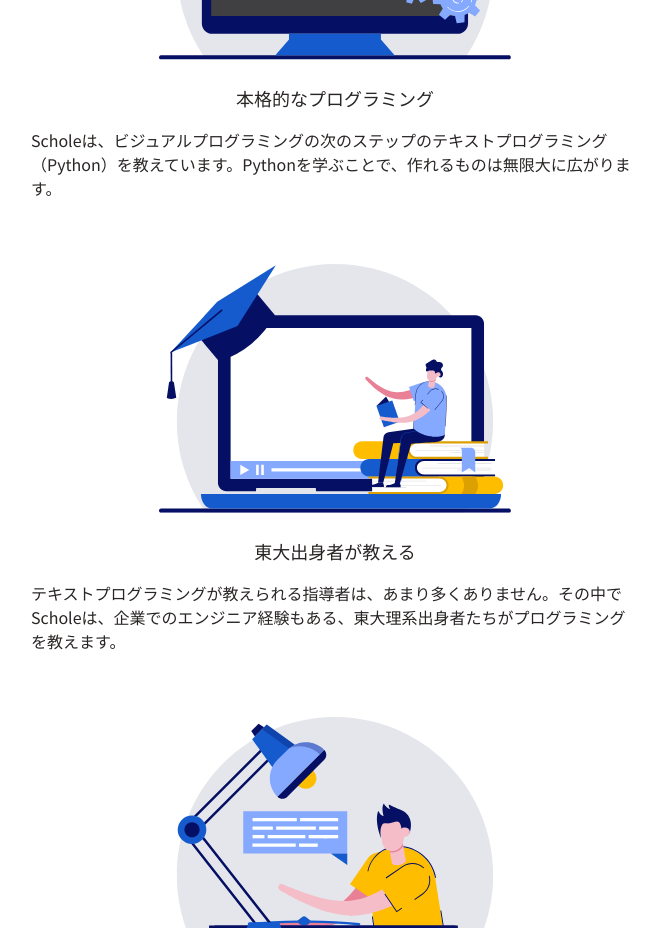
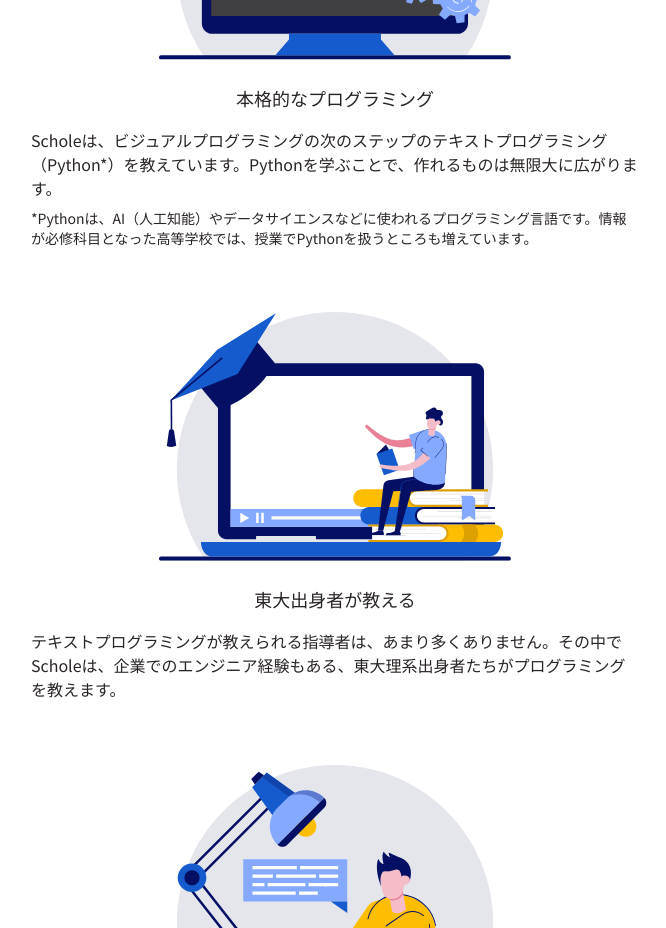
Before and after one commit to scholeapp/campaign.schole.app, a Next.js app: page /python-course in a window 1280 px wide. Shown: the part 1380-2308 px from the top of the page, without its empty margins (305-971 px from the left). Built offline with nearby package versions, Linux system fonts and the light colour scheme.

Commit message:
add annotation about python

```diff
--- a/pages/python-course/index.js
+++ b/pages/python-course/index.js
@@ -47,7 +47,10 @@
           本格的なプログラミング
         </h4>
         <p className="px-8 mt-4 mb-12">
-          Scholeは、ビジュアルプログラミングの次のステップのテキストプログラミング（Python）を教えています。Pythonを学ぶことで、作れるものは無限大に広がります。
+          Scholeは、ビジュアルプログラミングの次のステップのテキストプログラミング（Python*）を教えています。Pythonを学ぶことで、作れるものは無限大に広がります。
+          <div className="text-xs sm:text-sm mt-2">
+            *Pythonは、AI（人工知能）やデータサイエンスなどに使われるプログラミング言語です。情報が必修科目となった高等学校では、授業でPythonを扱うところも増えています。
+          </div>
         </p>
       </div>
       <div>
```
